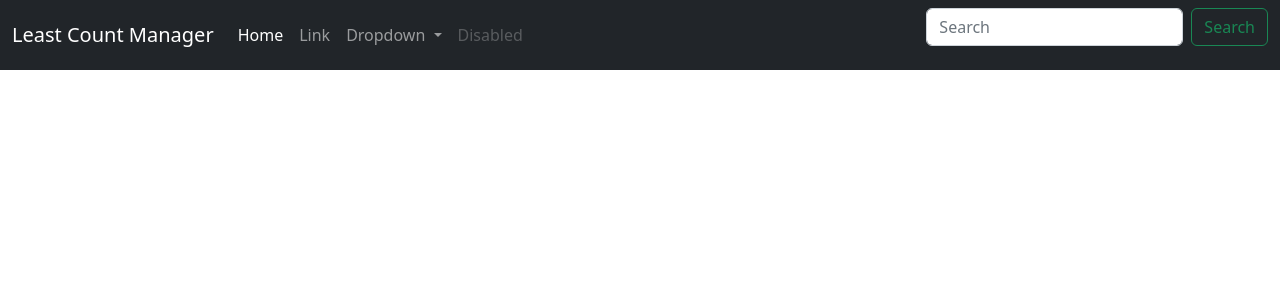
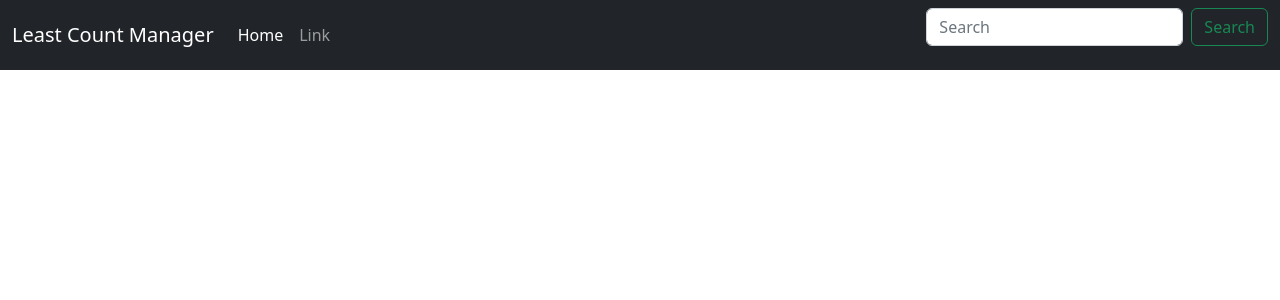
Before and after one commit to balunandam/Least-count, an Angular app: page / in a window 1280 px wide. Shown: the top 300 px of the page. Built offline with nearby package versions, Linux system fonts and the light colour scheme; grey boxes are pictures that could not be loaded.

Commit message:
2 files modified, 1 deleted

```diff
--- a/src/app/Welcome/welcome.component.html
+++ b/src/app/Welcome/welcome.component.html
@@ -1,2 +1 @@
 <app-header></app-header>
-<div class="item active" style="background-image:URL('/img/abc-1.jpg');"></div>
--- a/src/app/header/header.component.html
+++ b/src/app/header/header.component.html
@@ -20,33 +20,6 @@
         <li class="nav-item">
           <a class="nav-link" href="#">Link</a>
         </li>
-        <li class="nav-item dropdown">
-          <a
-            class="nav-link dropdown-toggle"
-            href="#"
-            id="navbarDropdown"
-            role="button"
-            data-bs-toggle="dropdown"
-            aria-expanded="false"
-          >
-            Dropdown
-          </a>
-          <ul class="dropdown-menu" aria-labelledby="navbarDropdown">
-            <li><a class="dropdown-item" href="#">Action</a></li>
-            <li><a class="dropdown-item" href="#">Another action</a></li>
-            <li><hr class="dropdown-divider" /></li>
-            <li><a class="dropdown-item" href="#">Something else here</a></li>
-          </ul>
-        </li>
-        <li class="nav-item">
-          <a
-            class="nav-link disabled"
-            href="#"
-            tabindex="-1"
-            aria-disabled="true"
-            >Disabled</a
-          >
-        </li>
       </ul>
       <form class="d-flex">
         <input
```
Also changed, not shown: src/app/assets/image.jpg (deleted).
